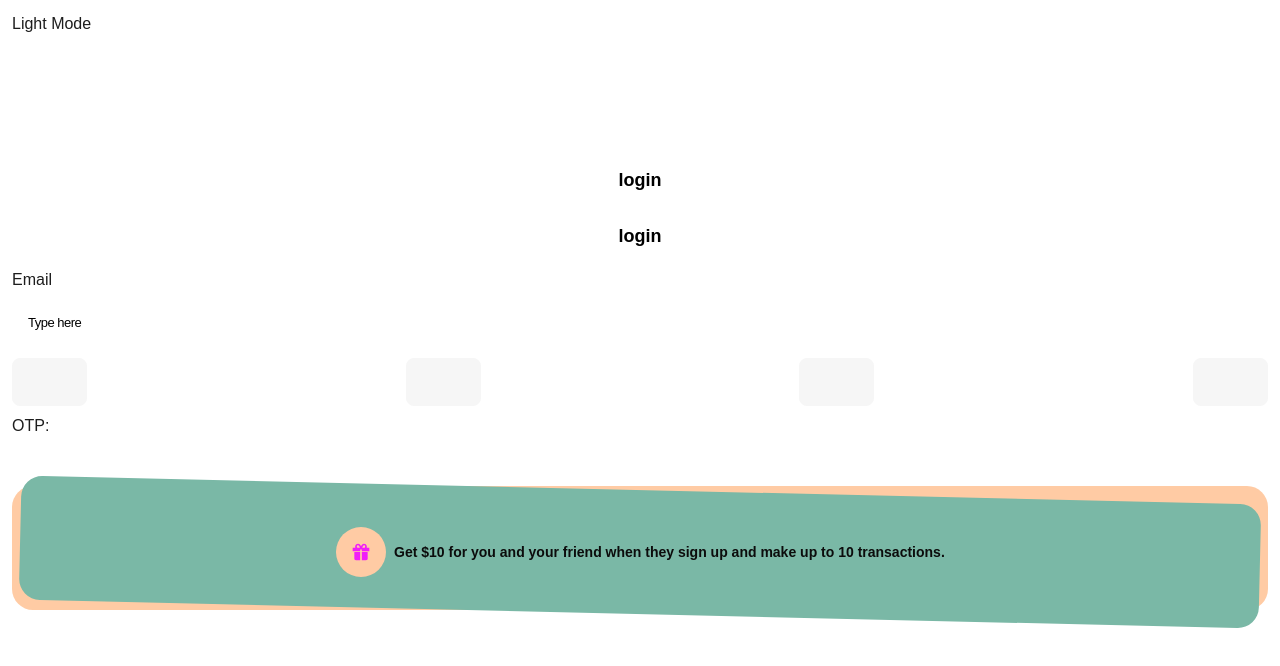
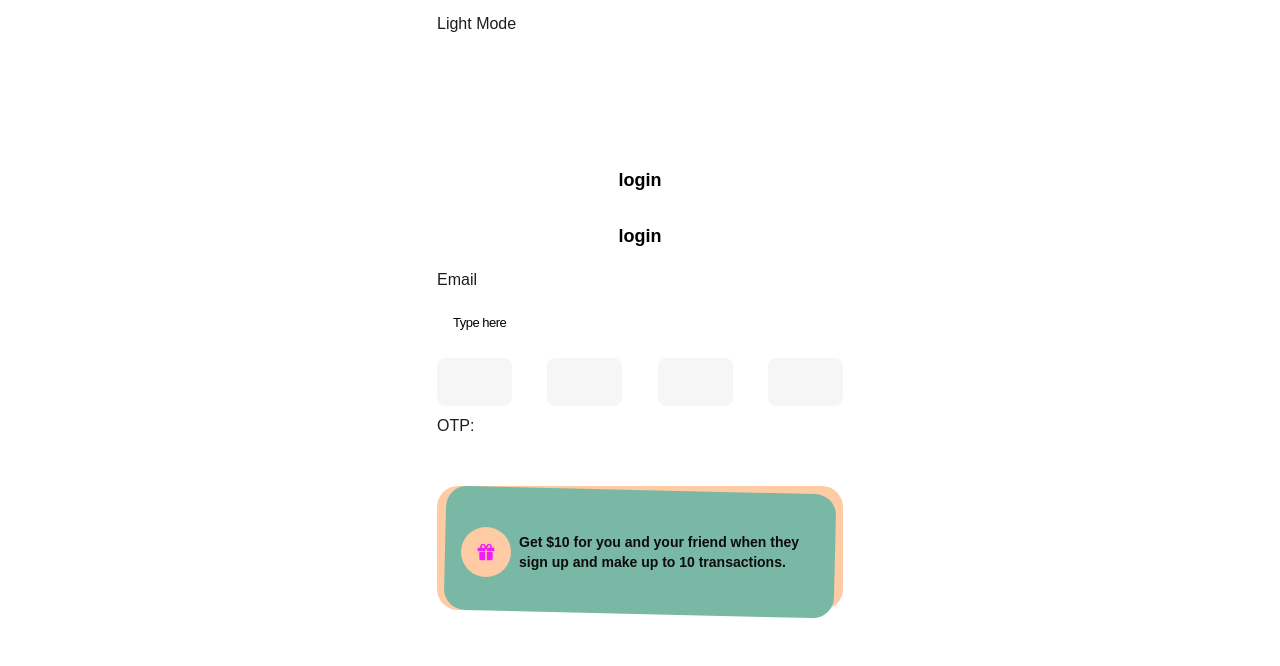
Before and after one commit to swiftransact/swiftransact-v0, a Nuxt app: page / in a window 1280 px wide. Shown: the top 666 px of the page. Built offline with nearby package versions, Linux system fonts and the light colour scheme; a web font is replaced by a local one.

Commit message:
feat: enhance PWA configuration and update app layout
- Add meta tags for mobile web app capabilities in nuxt.config.ts
- Configure PWA settings including orientation, display, theme color, and background color
- Update app.vue to use NuxtLayout for improved structure and styling

```diff
--- a/app/app.vue
+++ b/app/app.vue
@@ -1,5 +1,5 @@
 <template>
-  <div class="w-screen h-screen bg-background">
+  <NuxtLayout>
     <NuxtPage />
-  </div>
+  </NuxtLayout>
 </template>
--- /dev/null
+++ b/app/layouts/default.vue
@@ -0,0 +1,27 @@
+<template>
+    <div class="mobile-container h-screen w-screen">
+      <NuxtPage />
+    </div>
+  </template>
+
+  <style>
+  .mobile-container {
+    max-width: 430px;
+    margin: 0 auto;
+    position: relative;
+    background: var(--color-background);
+  }
+
+  @media (min-width: 768px) {
+    body {
+      background: var(--color-text1);
+      box-shadow: 0 0 20px rgba(0, 0, 0, 0.2);
+      overflow: hidden;
+    }
+  }
+  @media (max-width: 767px) {
+    .mobile-container {
+      max-width: 100%;
+    }
+  }
+  </style>
--- a/nuxt.config.ts
+++ b/nuxt.config.ts
@@ -13,6 +13,9 @@ export default defineNuxtConfig({
 					name: "viewport",
 					content: "width=device-width, initial-scale=1.0, viewport-fit=cover, minimum-scale=1.0, maximum-scale=1.0, user-scalable=no",
 				},
+        { name: 'mobile-web-app-capable', content: 'yes' },
+        { name: 'apple-mobile-web-app-capable', content: 'yes' },
+        { name: 'apple-mobile-web-app-status-bar-style', content: 'default' }
       ],
       link: [
         { rel: 'icon', type: 'image/x-icon', href: '/favicon.ico' }
@@ -39,6 +42,13 @@ export default defineNuxtConfig({
       name: 'Swiftransact',
       short_name: 'Swiftransact',
       description: 'Swiftransact',
+      orientation: 'portrait',
+      display: 'standalone',
+      theme_color: '#EA4E1B',
+      background_color: '#FFFFFF',
+    },
+    pwaAssets: {
+      image: '/'
     }
   }
 })
```
Also changed, not shown: public/images/logo-dark.svg (added), public/images/logo-light.svg (added).
